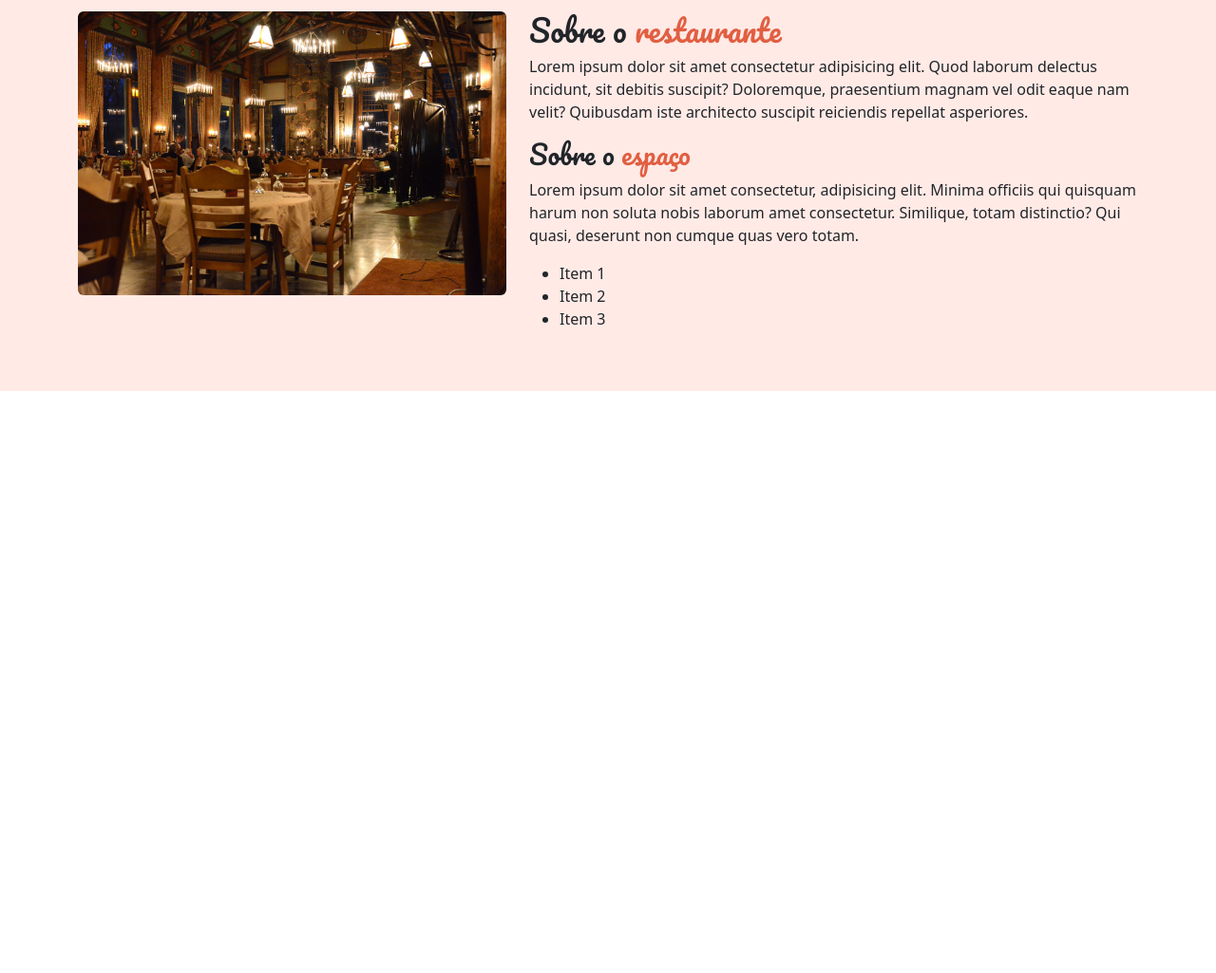
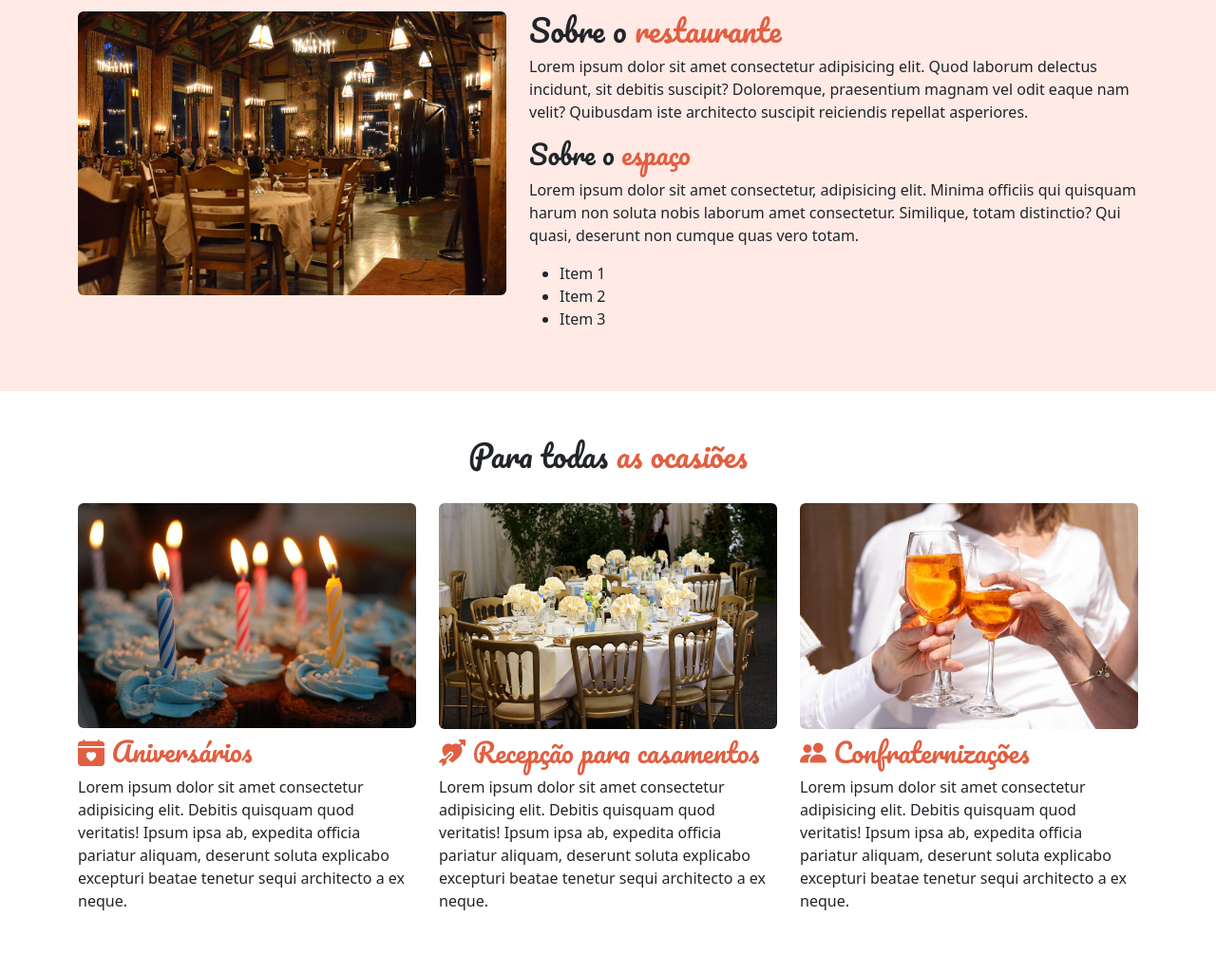
Before and after one commit to rafaareis/modulo-14-projeto-3, a plain HTML site: page index.html in a window 1280 px wide. Shown: the part 932-1957 px from the top of the page at 95% size. Before the commit the page ends 1344 px from the top, so only its background shows below. Drawn offline with nearby package versions, Linux system fonts and the light colour scheme; a web font is replaced by a local one.

Commit message:
Commit 31072023-1531

```diff
--- a/index.html
+++ b/index.html
@@ -29,7 +29,7 @@
                         </a>
                     </li>
                     <li class="nav-item fw-bold">
-                        <a class="nav-link" href="">
+                        <a class="nav-link" href="#eventos">
                             <i class="bi bi-calendar-check me-1"></i>
                             Eventos
                         </a>
@@ -100,6 +100,41 @@
                 </div>
             </div>
         </section>
+        <section id="eventos" class="pt-5 pb-5">
+            <div class="container">
+                <div class="row">
+                    <h2 class="section-title text-center">
+                        Para todas <span>as ocasiões</span>
+                    </h2>
+                </div>
+                <div class="row mt-4">
+                    <div class="col-md-4">
+                        <img src="images/eventos/aniversario.jpg" alt="" class="d-block w-100 rounded mb-2">
+                        <h3 class="section-title text-colored fs-9">
+                            <i class="bi bi-calendar-heart-fill"></i>
+                            Aniversários
+                        </h3>
+                        <p>Lorem ipsum dolor sit amet consectetur adipisicing elit. Debitis quisquam quod veritatis! Ipsum ipsa ab, expedita officia pariatur aliquam, deserunt soluta explicabo excepturi beatae tenetur sequi architecto a ex neque.</p>
+                    </div>
+                    <div class="col-md-4">
+                        <img src="images/eventos/casamento.jpg" alt="" class="d-block w-100 rounded mb-2">
+                        <h3 class="section-title text-colored fs-9">
+                            <i class="bi bi-arrow-through-heart-fill"></i>
+                            Recepção para casamentos
+                        </h3>
+                        <p>Lorem ipsum dolor sit amet consectetur adipisicing elit. Debitis quisquam quod veritatis! Ipsum ipsa ab, expedita officia pariatur aliquam, deserunt soluta explicabo excepturi beatae tenetur sequi architecto a ex neque.</p>
+                    </div>
+                    <div class="col-md-4">
+                        <img src="images/eventos/confraternizacoes.jpg" alt="" class="d-block w-100 rounded mb-2">
+                        <h3 class="section-title text-colored fs-9">
+                            <i class="bi bi-people-fill"></i>
+                            Confraternizações
+                        </h3>
+                        <p>Lorem ipsum dolor sit amet consectetur adipisicing elit. Debitis quisquam quod veritatis! Ipsum ipsa ab, expedita officia pariatur aliquam, deserunt soluta explicabo excepturi beatae tenetur sequi architecto a ex neque.</p>
+                    </div>
+                </div>
+            </div>
+        </section>
     </div>
 
     <script src="https://cdn.jsdelivr.net/npm/bootstrap@5.3.0/dist/js/bootstrap.bundle.min.js"></script>
--- a/main.css
+++ b/main.css
@@ -33,7 +33,8 @@
     background-color: var(--cor3);
 }
 
-.section-title span {
+.section-title span,
+.text-colored {
     color: var(--cor1);
 }
 
```
